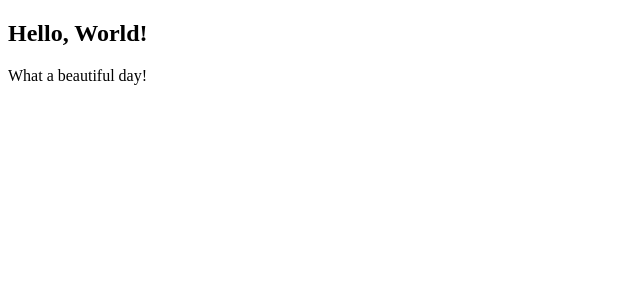
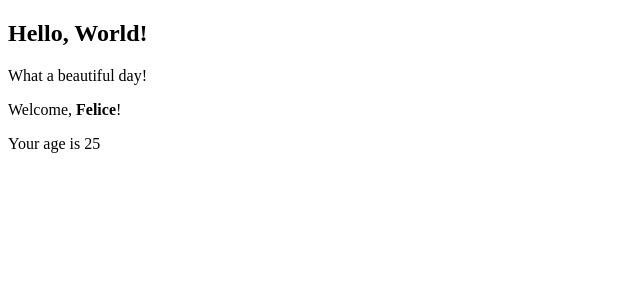
Before and after one commit to Felice556/Esercizi-Develhope, a React (Vite) app: page / in a window 1280 px wide. Shown: the top 300 px of the page, without its empty margins (0-640 px from the left). Built offline with nearby package versions, Linux system fonts and the light colour scheme.

Commit message:
qui dichiaro le props e gli passo variabili

```diff
--- /dev/null
+++ b/src/Age.tsx
@@ -0,0 +1,13 @@
+import { Welcome } from "./Welcome";
+export type AgeProps = {
+    age?: number
+}
+
+export function Age({age = 0}: AgeProps) {
+    return (
+        <div>
+            <p>Your age is {age}</p>
+        </div>
+    )
+
+}
--- a/src/App.tsx
+++ b/src/App.tsx
@@ -1,9 +1,12 @@
 import { HelloWorld } from "./HelloWorld";
+import { Welcome } from "./Welcome";
 
 export function App() {
+  const nameStrong = <strong>Felice</strong>
   return (
     <div>
-        <HelloWorld />
+      <HelloWorld />
+      <Welcome name={nameStrong} age={25} />
     </div>
   )
 }
--- /dev/null
+++ b/src/Welcome.tsx
@@ -0,0 +1,17 @@
+import { Age } from "./Age";
+export type WelcomeProps = {
+    name?: string
+    age?: number
+
+}
+
+export function Welcome({name = "World" , age = 0}: WelcomeProps) {
+    return (
+        <div>
+            <p>Welcome, {name}!</p>
+            <Age age={age} />
+
+        </div>
+    )
+
+}
```
